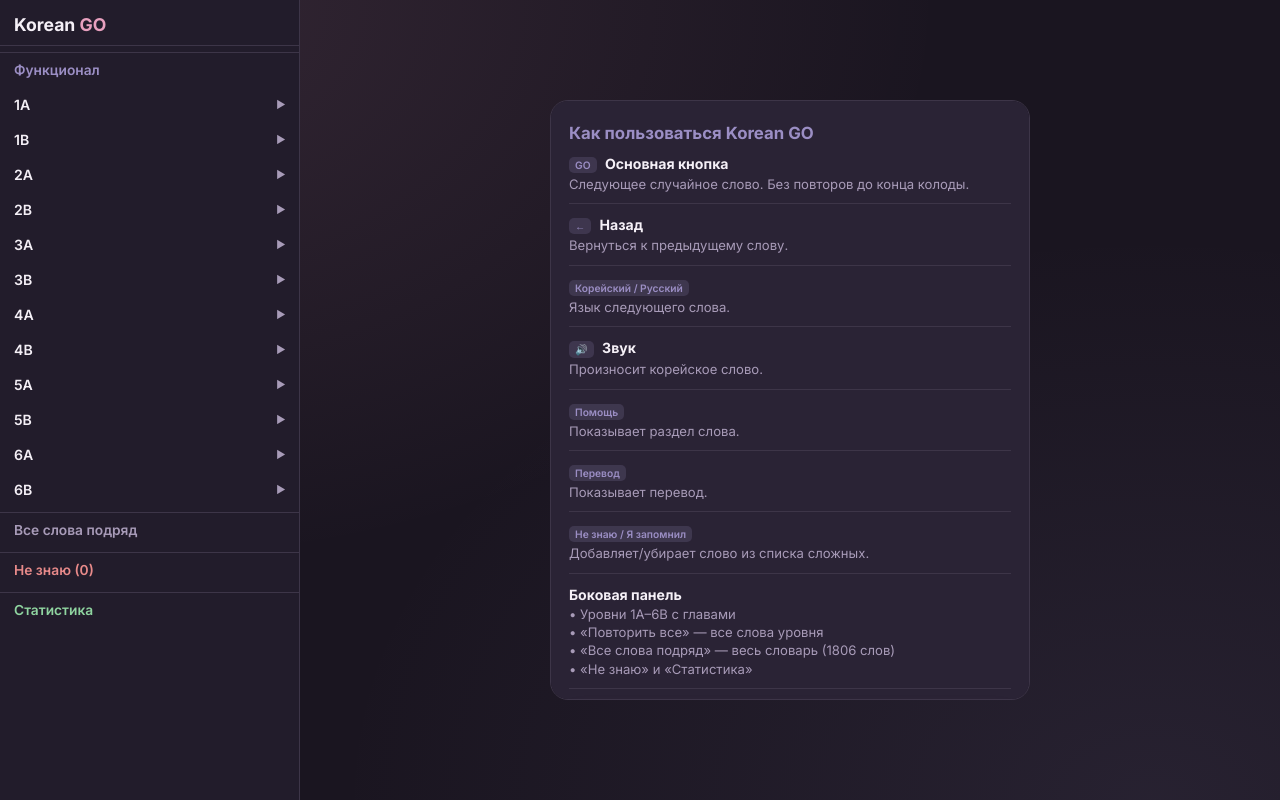
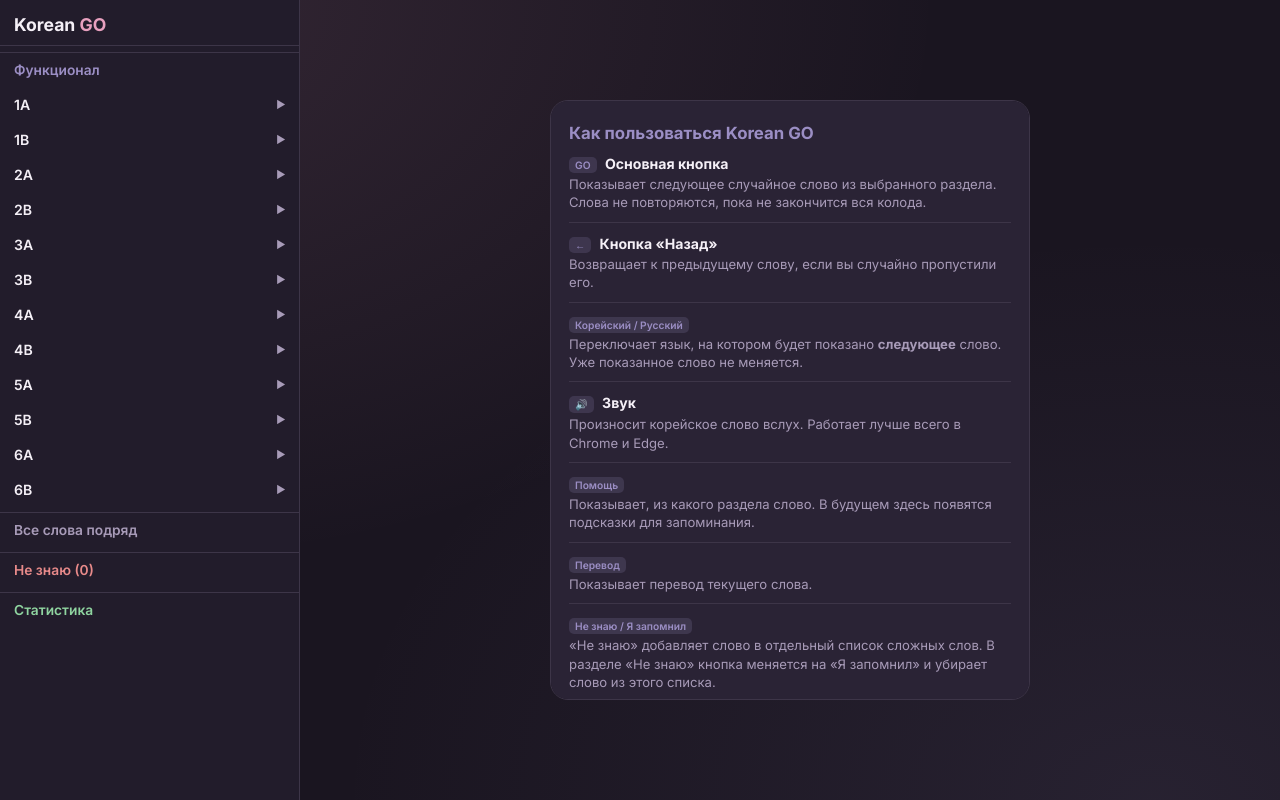
Before and after one commit to vstrtan/korean-go, a plain HTML site: page index.html in a window 1280 px wide. Drawn offline with Linux system fonts and the light colour scheme.

Commit message:
Add files via upload

```diff
--- a/index.html
+++ b/index.html
@@ -296,15 +296,55 @@
   <div class="container">
     <div class="panel active" id="panel-func">
       <h3>Как пользоваться Korean GO</h3>
-      <div class="func-item"><div class="title"><span class="func-badge">GO</span> Основная кнопка</div><div class="desc">Следующее случайное слово. Без повторов до конца колоды.</div></div>
-      <div class="func-item"><div class="title"><span class="func-badge">←</span> Назад</div><div class="desc">Вернуться к предыдущему слову.</div></div>
-      <div class="func-item"><div class="title"><span class="func-badge">Корейский / Русский</span></div><div class="desc">Язык следующего слова.</div></div>
-      <div class="func-item"><div class="title"><span class="func-badge">🔊</span> Звук</div><div class="desc">Произносит корейское слово.</div></div>
-      <div class="func-item"><div class="title"><span class="func-badge">Помощь</span></div><div class="desc">Показывает раздел слова.</div></div>
-      <div class="func-item"><div class="title"><span class="func-badge">Перевод</span></div><div class="desc">Показывает перевод.</div></div>
-      <div class="func-item"><div class="title"><span class="func-badge">Не знаю / Я запомнил</span></div><div class="desc">Добавляет/убирает слово из списка сложных.</div></div>
-      <div class="func-item"><div class="title">Боковая панель</div><div class="desc">• Уровни 1A–6B с главами<br>• «Повторить все» — все слова уровня<br>• «Все слова подряд» — весь словарь (1806 слов)<br>• «Не знаю» и «Статистика»</div></div>
-      <button class="btn-go" style="width:100%;margin-top:8px" onclick="startGame()">Начать заниматься →</button>
+
+      <div class="func-item">
+        <div class="title"><span class="func-badge">GO</span> Основная кнопка</div>
+        <div class="desc">Показывает следующее случайное слово из выбранного раздела. Слова не повторяются, пока не закончится вся колода.</div>
+      </div>
+
+      <div class="func-item">
+        <div class="title"><span class="func-badge">←</span> Кнопка «Назад»</div>
+        <div class="desc">Возвращает к предыдущему слову, если вы случайно пропустили его.</div>
+      </div>
+
+      <div class="func-item">
+        <div class="title"><span class="func-badge">Корейский / Русский</span></div>
+        <div class="desc">Переключает язык, на котором будет показано <b>следующее</b> слово. Уже показанное слово не меняется.</div>
+      </div>
+
+      <div class="func-item">
+        <div class="title"><span class="func-badge">🔊</span> Звук</div>
+        <div class="desc">Произносит корейское слово вслух. Работает лучше всего в Chrome и Edge.</div>
+      </div>
+
+      <div class="func-item">
+        <div class="title"><span class="func-badge">Помощь</span></div>
+        <div class="desc">Показывает, из какого раздела слово. В будущем здесь появятся подсказки для запоминания.</div>
+      </div>
+
+      <div class="func-item">
+        <div class="title"><span class="func-badge">Перевод</span></div>
+        <div class="desc">Показывает перевод текущего слова.</div>
+      </div>
+
+      <div class="func-item">
+        <div class="title"><span class="func-badge">Не знаю / Я запомнил</span></div>
+        <div class="desc">«Не знаю» добавляет слово в отдельный список сложных слов. В разделе «Не знаю» кнопка меняется на «Я запомнил» и убирает слово из этого списка.</div>
+      </div>
+
+      <div class="func-item">
+        <div class="title">Боковая панель</div>
+        <div class="desc">
+          • <b>Функционал</b> — эта инструкция<br>
+          • <b>1A – 6B</b> — слова по учебникам SNU Korean<br>
+          • <b>↻ Повторить все</b> — все слова одного уровня сразу<br>
+          • <b>Все слова подряд</b> — весь словарь сразу (1806 слов)<br>
+          • <b>Не знаю</b> — ваши сложные слова<br>
+          • <b>Статистика</b> — прогресс по главам
+        </div>
+      </div>
+
+      <button class="btn-go" style="width:100%;margin-top:10px" onclick="startGame()">Начать заниматься →</button>
     </div>
 
     <div class="panel" id="panel-stats">
```
